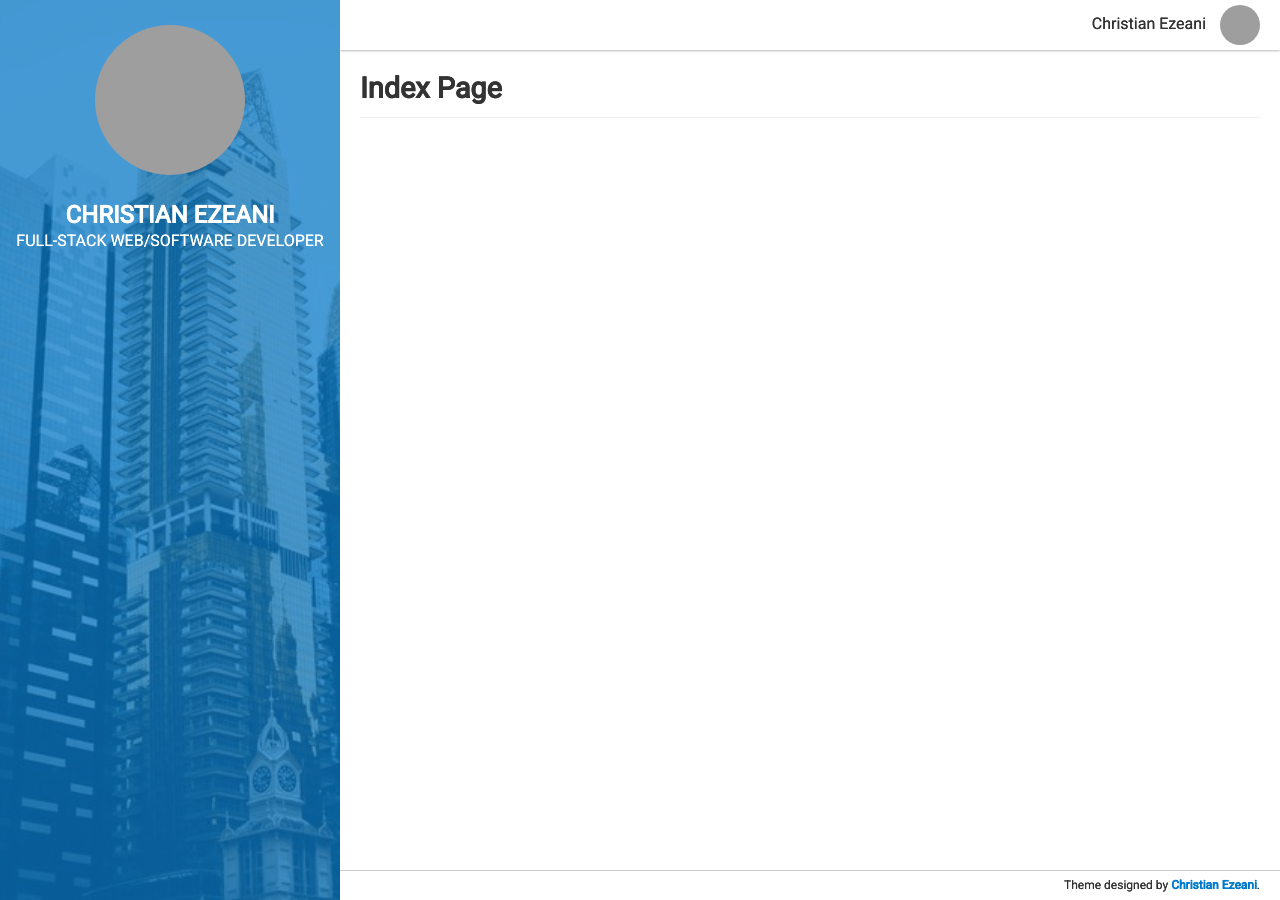
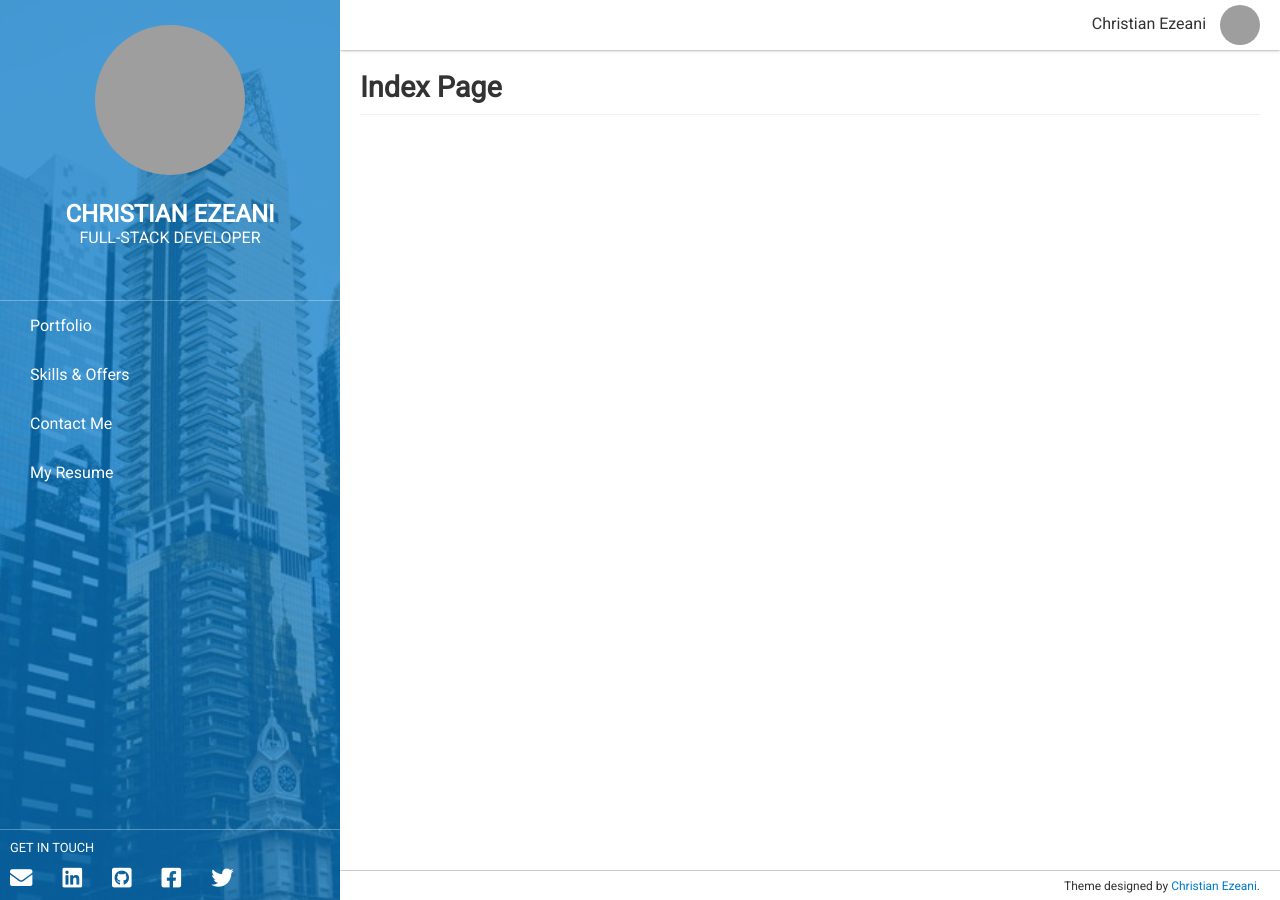
Before and after one commit to christianezeani/panthera-jekyll, a Jekyll site: the page built from index.md, in a window 1280 px wide. Built offline with Jekyll 4.4.1, drawn with Linux system fonts in a browser that asks for light colours; our own code applies the rules of GitHub Pages for plain Markdown files; grey boxes are pictures that could not be loaded.

Commit message:
Side menu added

```diff
--- a/_config.yml
+++ b/_config.yml
@@ -1,10 +1,11 @@
-
 defaults:
   -
     scope:
       path: ""
+      type: "pages"
     values:
       layout: default
 
+
 title: Christian Ezeani
-subtitle: Full-Stack Web/Software Developer
+subtitle: Full-Stack Developer
--- /dev/null
+++ b/_data/icons/social.yml
@@ -0,0 +1,5 @@
+email: fas fa-envelope
+linkedin: fab fa-linkedin
+github: fab fa-github-square
+facebook: fab fa-facebook-square
+twitter: fab fa-twitter
--- /dev/null
+++ b/_data/menu.yml
@@ -0,0 +1,15 @@
+- text: Portfolio
+  link: /
+  icon: ""
+
+- text: Skills & Offers
+  link: /skills-and-offers
+  icon: ""
+
+- text: Contact Me
+  link: /contact
+  icon: ""
+
+- text: My Resume
+  link: /resume
+  icon: ""
--- a/_includes/left.html
+++ b/_includes/left.html
@@ -21,5 +21,36 @@
     </div>
   </div>
 
-  <div class="pan-layout-left__bottom"></div>
+  <div class="pan-layout-left__middle">
+    {% if site.data.menu %}
+    <ul class="pan-layout-left__menu">
+      {% for menu in site.data.menu %}
+      <li data-menu-link="{{ menu.link }}">
+        <a href="{{ menu.link | relative_url }}">{{ menu.text }}</a>
+      </li>
+      {% endfor %}
+    </ul>
+    {% endif %}
+  </div>
+
+  <div class="pan-layout-left__bottom">
+    <div class="pan-layout-left__small">
+      <span>GET IN TOUCH</span>
+    </div>
+    <div class="pan-layout-left__social">
+      {% if site.data.social %}
+      <ul>
+        {% for social in site.data.social %}
+        {% if site.data.icons.social[social.name] %}
+        <li>
+          <a target="_blank" href="{{ social.link }}">
+            <i class="{{ site.data.icons.social[social.name] }}"></i>
+          </a>
+        </li>
+        {% endif %}
+        {% endfor %}
+      </ul>
+      {% endif %}
+    </div>
+  </div>
 </section>
--- a/_layouts/default.html
+++ b/_layouts/default.html
@@ -7,7 +7,6 @@
 
   <link href="https://fonts.googleapis.com/css?family=Roboto&display=swap" rel="stylesheet">
   <link rel="stylesheet" href="/assets/libs/fontawesome-5.9.0/css/all.min.css" media="screen" type="text/css">
-  <link rel="stylesheet" href="/assets/libs/jquery.mobile-1.4.5/jquery.mobile-1.4.5.min.css" media="screen" type="text/css">
 
   <link rel="stylesheet" href="{{ '/assets/css/style.css?v=' | append: site.github.build_revision | relative_url }}" media="screen" type="text/css">
   <!-- <link rel="stylesheet" href="{{ '/assets/css/print.css' | relative_url }}" media="print" type="text/css"> -->
@@ -40,7 +39,6 @@
   <script type="text/javascript" src="/assets/libs/jquery-3.4.1.min.js"></script>
   <script type="text/javascript" src="/assets/libs/jquery-migrate-3.0.1.min.js"></script>
   <script type="text/javascript" src="{{ '/assets/js/panthera-jekyll.js?v=' | append: site.github.build_revision | relative_url }}"></script>
-  <script type="text/javascript" src="/assets/libs/jquery.mobile-1.4.5/jquery.mobile-1.4.5.min.js"></script>
 
   {% if site.google_analytics %}
   <script>
--- a/_sass/includes/left.scss
+++ b/_sass/includes/left.scss
@@ -39,9 +39,61 @@
     height: var(--pan-layout-left-top-height);
   }
 
+  &__middle {
+    top: var(--pan-layout-left-top-height);
+    bottom: var(--pan-layout-left-bottom-height);
+    border-top: var(--pan-layout-left-middle-border);
+    border-bottom: var(--pan-layout-left-middle-border);
+    overflow-y: auto;
+    overflow-x: visible;
+  }
+
   &__bottom {
-    top: var(--pan-layout-left-top-height);
+    height: var(--pan-layout-left-bottom-height);
     bottom: 0px;
+
+    > * {
+      display: block;
+      position: absolute;
+      left: 10px;
+      right: 10px;
+    }
+  }
+
+  &__small {
+    top: 0px;
+    height: 20px;
+    font-size: .8rem;
+
+    > * {
+      @include v-center;
+    }
+  }
+
+  &__social {
+    top: 20px;
+    bottom: 0px;
+    overflow-x: auto;
+    overflow-y: hidden;
+    font-size: 1.4rem;
+    padding-top: 15px;
+
+    ul {
+      list-style: none;
+      display: table;
+      padding: 0px;
+      margin: 0px;
+
+      > li {
+        display: table-cell;
+        padding-right: 30px;
+        margin: 0px;
+
+        a {
+          color: #FFF;
+        }
+      }
+    }
   }
 
   &__avatar {
@@ -85,4 +137,32 @@
     font-weight: lighter;
   }
 
+  &__menu {
+    display: block;
+    list-style: none;
+    padding: 0px;
+    margin: 0px;
+
+    > li {
+      display: block;
+      padding: 0px;
+      margin: 0px;
+
+      &:hover {
+        background-color: rgba(255, 255, 255, .1);
+      }
+
+      &.active {
+        background-color: rgba(255, 255, 255, .3) !important;
+      }
+
+      > a {
+        display: block;
+        padding: 15px 15px 15px 30px;
+        color: #FFF !important;
+        text-decoration: none !important;
+      }
+    }
+  }
+
 }
--- a/_sass/main.scss
+++ b/_sass/main.scss
@@ -6,6 +6,7 @@ html, body {
   color: #333;
   width: 100vw;
   height: 100vh;
+  overflow-x: hidden;
 }
 
 body {
@@ -52,6 +53,7 @@ h6 { font-size: .6rem; }
   left: 0px;
   width: 100vw;
   height: 100vh;
+  min-height: 500px;
   overflow: hidden;
 
   > * {
--- a/_sass/root/root.scss
+++ b/_sass/root/root.scss
@@ -7,6 +7,8 @@
   --pan-layout-left-background-color: rgba(0, 122, 204, .7);
   --pan-layout-left-background-image: url(../images/left-background.jpg);
   --pan-layout-left-top-height: 300px;
+  --pan-layout-left-bottom-height: 70px;
+  --pan-layout-left-middle-border: 1px solid rgba(255, 255, 255, .3);
 
   --pan-layout-right-left: 0px;
   --pan-layout-right-right: 0px;
--- a/assets/js/panthera-jekyll.js
+++ b/assets/js/panthera-jekyll.js
@@ -10,6 +10,12 @@ jQuery(document).ready(function () {
       var $layout = jQuery(e.delegateTarget);
       $layout.removeClass('pan-menu-open');
     });
+  })();
+
+  (function () {
+    var $path = document.location.pathname;
+    jQuery('[data-menu-link]').removeClass('active');
+    jQuery('[data-menu-link="' + $path + '"]').addClass('active');
   })();
 
 });
--- /dev/null
+++ b/contact.md
@@ -0,0 +1,4 @@
+---
+---
+
+# Contact Me
--- /dev/null
+++ b/resume.md
@@ -0,0 +1,4 @@
+---
+---
+
+# My Resume
--- /dev/null
+++ b/skills-and-offers.md
@@ -0,0 +1,4 @@
+---
+---
+
+# Skills & Offers
```
Also changed, not shown: _data/social.yml (added, +14 -0 lines), panthera-jekyll.gemspec.
